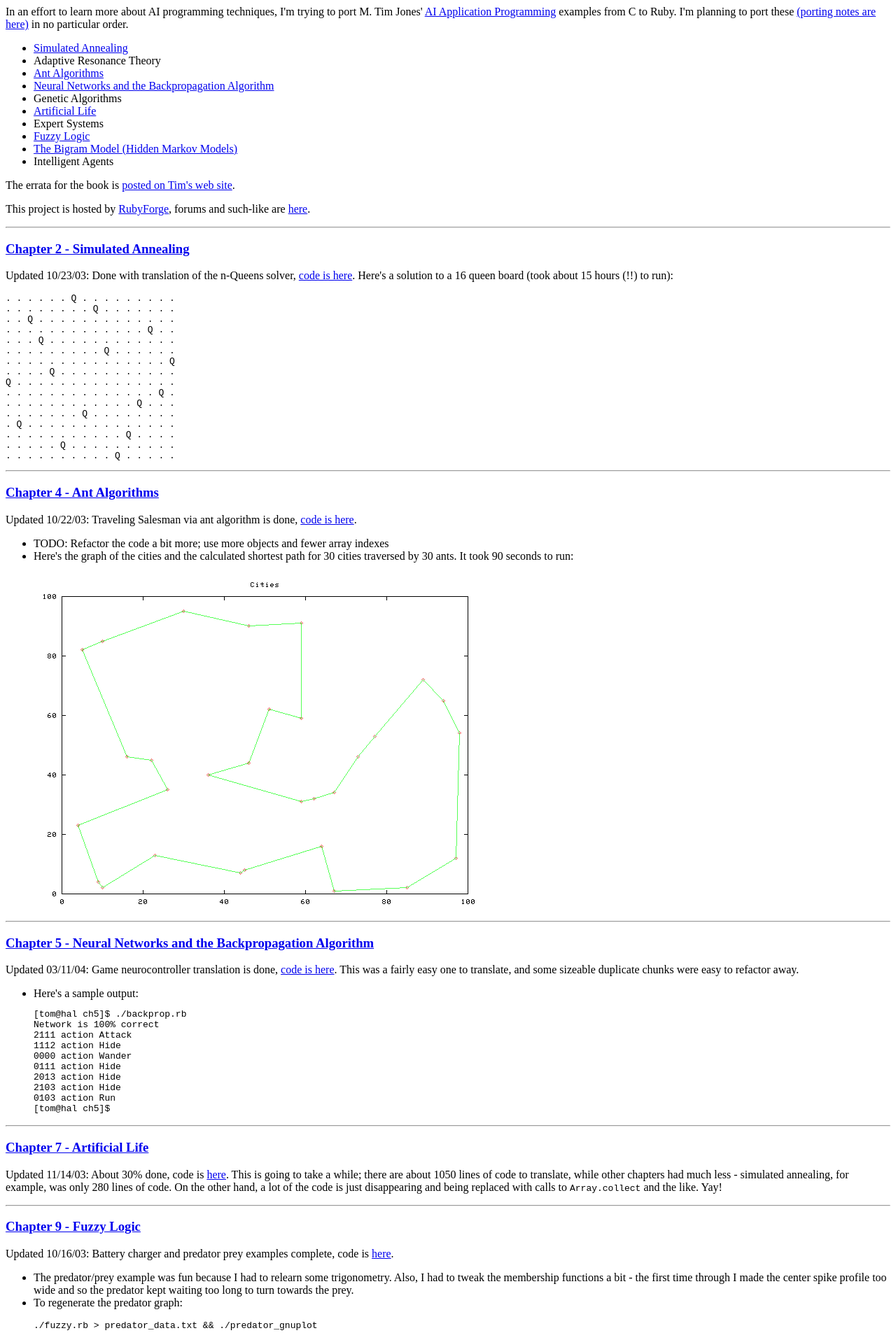
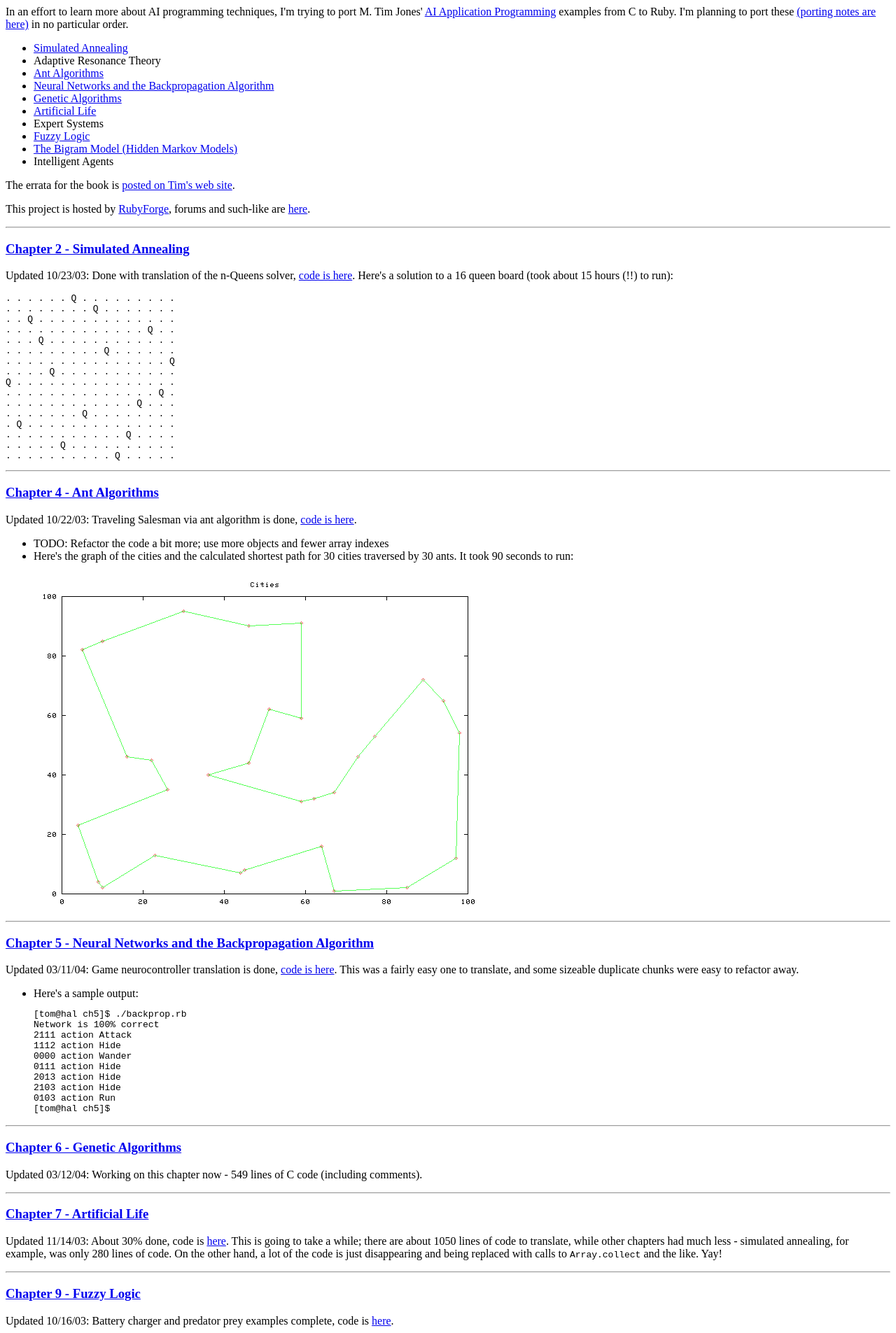
Before and after one commit to tcopeland/ai-app-prog, a plain HTML site: page ai-app-prog/www/index.html in a window 1280 px wide. Shown: the top 1905 px of the page at 70% size. Drawn offline with Linux system fonts and the light colour scheme.

Commit message:
starting chapter 6
git-svn-id: http://ai-app-prog.rubyforge.org/svn/trunk@243 70466a2f-c39c-4051-9387-cdb7ccdafb47

```diff
--- a/ai-app-prog/www/index.html
+++ b/ai-app-prog/www/index.html
@@ -11,7 +11,7 @@
 <li>Adaptive Resonance Theory
 <li><a href="#ant">Ant Algorithms</a>
 <li><a href="#neural">Neural Networks and the Backpropagation Algorithm</a>
-<li>Genetic Algorithms
+<li><a href="#ga">Genetic Algorithms</a>
 <li><a href="#alife">Artificial Life</a>
 <li>Expert Systems
 <li><a href="#fuzzy">Fuzzy Logic</a>
@@ -77,6 +77,13 @@ Network is 100% correct
 [tom@hal ch5]$
 </pre>
 </ul>
+
+<hr>
+
+<a name="ga"></a>
+<h3><a href="#top">Chapter 6 - Genetic Algorithms</a></h3>
+<p>Updated 03/12/04: Working on this chapter now - 549 lines of C code (including comments).
+
 <hr>
 
 <a name="alife"></a>
```
